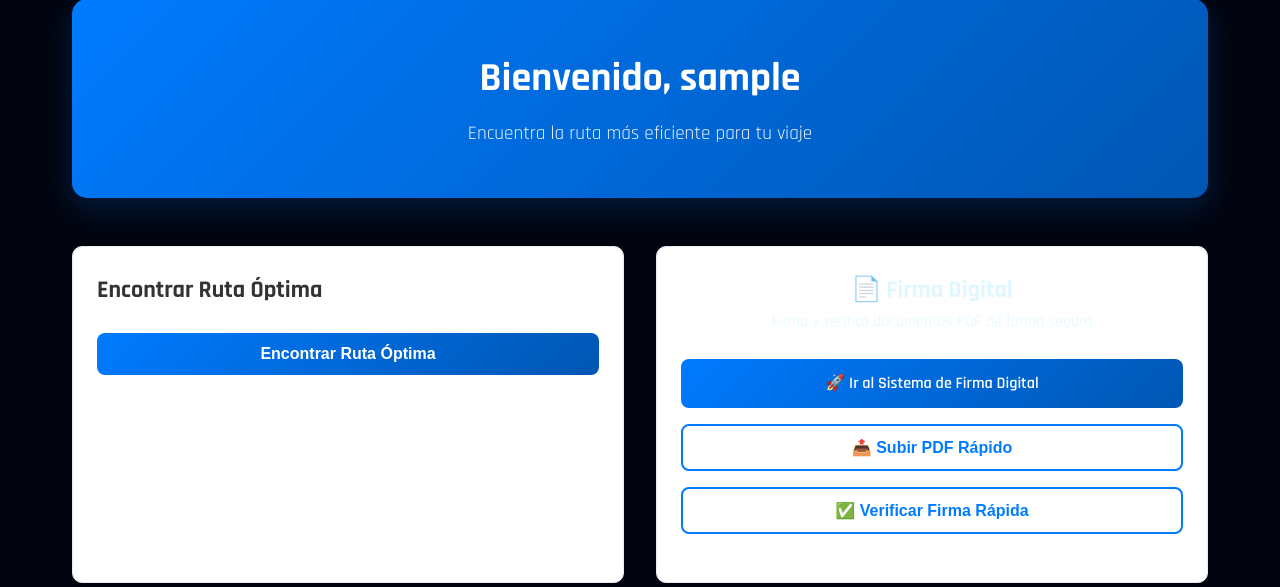
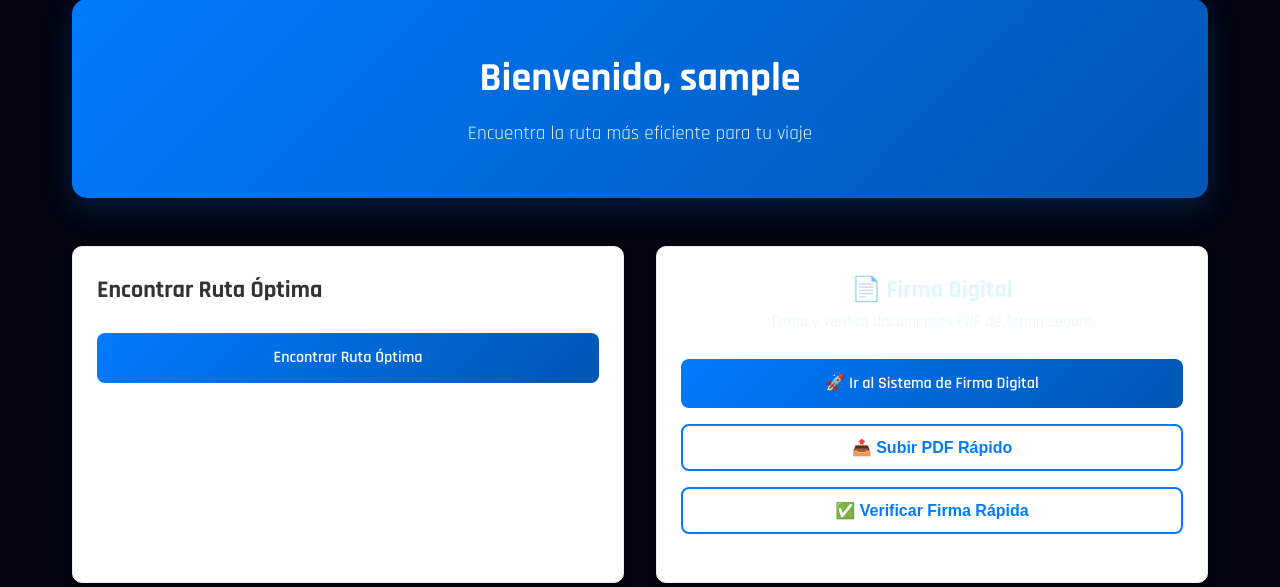
Before and after one commit to yl529988-cloud/rutas_optimas, a Flask app: template templates/dashboard.html in a window 1280 px wide. Shown: the part 92-679 px from the top of the page. Run offline with Flask 3, Linux system fonts and the light colour scheme; the template is opened without the code that fills it, so the values that code supplies are empty; the visitor is signed in with stand-in values (Sample User, id 1).

Commit message:
Correccion boton rutas y guardado de viajes

```diff
--- a/templates/dashboard.html
+++ b/templates/dashboard.html
@@ -14,11 +14,10 @@
         <div class="dashboard-section">
             <div class="route-finder">
                 <h2>Encontrar Ruta Óptima</h2>
-                    <button type="button"
-                        class="btn btn-primary btn-full"
-                        onclick="window.location.href='/maps'">
+                    <a href="/maps" class="btn btn-primary btn-full"
+                        style="display:block;text-align:center;text-decoration:none;">
                         Encontrar Ruta Óptima
-                    </button>
+                    </a>
 
                 <div id="route-result" class="route-result" style="display: none;">
                     <h3>Ruta Encontrada</h3>
```
